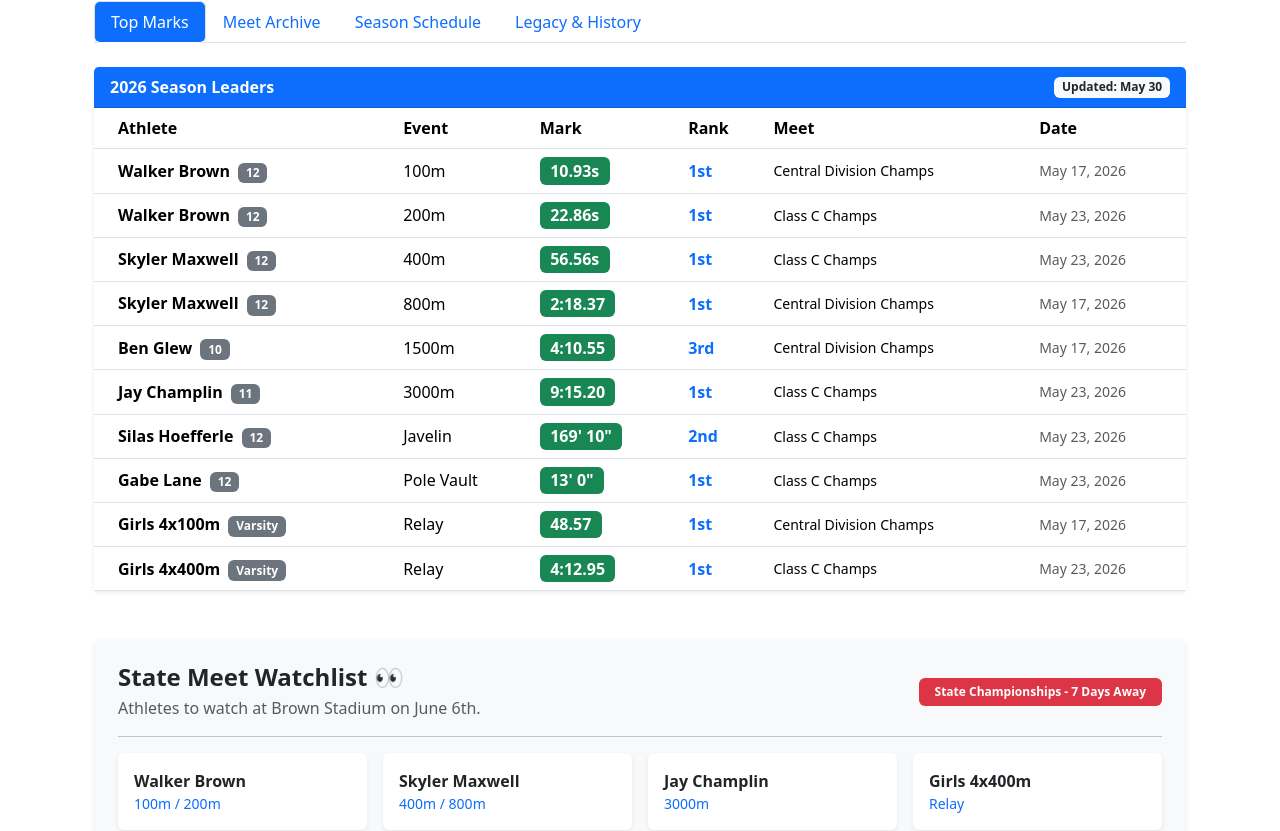
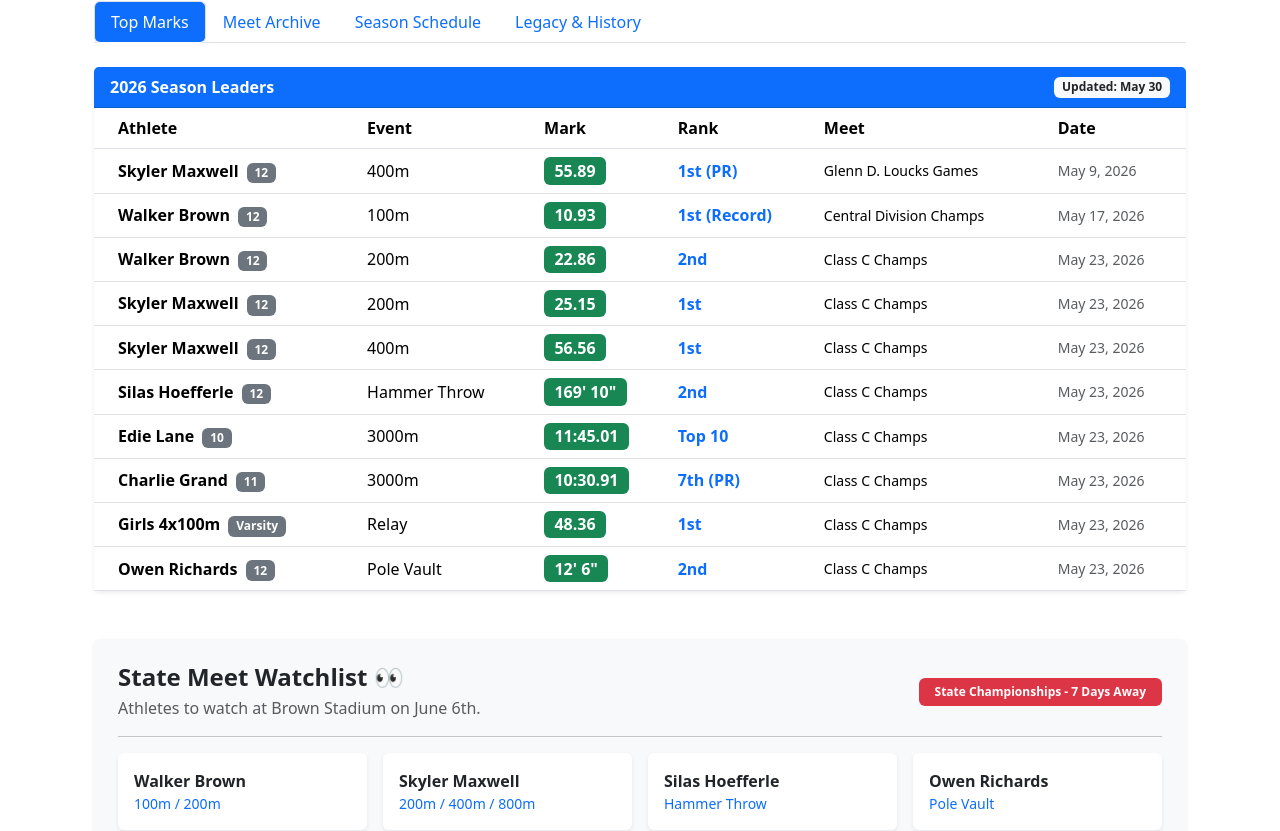
Before and after one commit to drtootsie/drtootsie.github.io, a React (Vite) app: page /#/projects/quakers-track in a window 1280 px wide. Shown: the part 339-1170 px from the top of the page. Built offline with nearby package versions, Linux system fonts and the light colour scheme.

Commit message:
Fix 2026 track data: Remove 2024 graduates and update with verified Class C results

```diff
--- a/src/data/track_stats.json
+++ b/src/data/track_stats.json
@@ -1,48 +1,39 @@
 {
   "recent_performances": [
-    { "athlete": "Walker Brown", "grade": "12", "event": "100m", "mark": "10.93s", "meet": "Central Division Champs", "date": "May 17, 2026", "rank": "1st" },
-    { "athlete": "Walker Brown", "grade": "12", "event": "200m", "mark": "22.86s", "meet": "Class C Champs", "date": "May 23, 2026", "rank": "1st" },
-    { "athlete": "Skyler Maxwell", "grade": "12", "event": "400m", "mark": "56.56s", "meet": "Class C Champs", "date": "May 23, 2026", "rank": "1st" },
-    { "athlete": "Skyler Maxwell", "grade": "12", "event": "800m", "mark": "2:18.37", "meet": "Central Division Champs", "date": "May 17, 2026", "rank": "1st" },
-    { "athlete": "Ben Glew", "grade": "10", "event": "1500m", "mark": "4:10.55", "meet": "Central Division Champs", "date": "May 17, 2026", "rank": "3rd" },
-    { "athlete": "Jay Champlin", "grade": "11", "event": "3000m", "mark": "9:15.20", "meet": "Class C Champs", "date": "May 23, 2026", "rank": "1st" },
-    { "athlete": "Silas Hoefferle", "grade": "12", "event": "Javelin", "mark": "169' 10\"", "meet": "Class C Champs", "date": "May 23, 2026", "rank": "2nd" },
-    { "athlete": "Gabe Lane", "grade": "12", "event": "Pole Vault", "mark": "13' 0\"", "meet": "Class C Champs", "date": "May 23, 2026", "rank": "1st" },
-    { "athlete": "Girls 4x100m", "grade": "Varsity", "event": "Relay", "mark": "48.57", "meet": "Central Division Champs", "date": "May 17, 2026", "rank": "1st" },
-    { "athlete": "Girls 4x400m", "grade": "Varsity", "event": "Relay", "mark": "4:12.95", "meet": "Class C Champs", "date": "May 23, 2026", "rank": "1st" }
+    { "athlete": "Skyler Maxwell", "grade": "12", "event": "400m", "mark": "55.89", "meet": "Glenn D. Loucks Games", "date": "May 9, 2026", "rank": "1st (PR)" },
+    { "athlete": "Walker Brown", "grade": "12", "event": "100m", "mark": "10.93", "meet": "Central Division Champs", "date": "May 17, 2026", "rank": "1st (Record)" },
+    { "athlete": "Walker Brown", "grade": "12", "event": "200m", "mark": "22.86", "meet": "Class C Champs", "date": "May 23, 2026", "rank": "2nd" },
+    { "athlete": "Skyler Maxwell", "grade": "12", "event": "200m", "mark": "25.15", "meet": "Class C Champs", "date": "May 23, 2026", "rank": "1st" },
+    { "athlete": "Skyler Maxwell", "grade": "12", "event": "400m", "mark": "56.56", "meet": "Class C Champs", "date": "May 23, 2026", "rank": "1st" },
+    { "athlete": "Silas Hoefferle", "grade": "12", "event": "Hammer Throw", "mark": "169' 10\"", "meet": "Class C Champs", "date": "May 23, 2026", "rank": "2nd" },
+    { "athlete": "Edie Lane", "grade": "10", "event": "3000m", "mark": "11:45.01", "meet": "Class C Champs", "date": "May 23, 2026", "rank": "Top 10" },
+    { "athlete": "Charlie Grand", "grade": "11", "event": "3000m", "mark": "10:30.91", "meet": "Class C Champs", "date": "May 23, 2026", "rank": "7th (PR)" },
+    { "athlete": "Girls 4x100m", "grade": "Varsity", "event": "Relay", "mark": "48.36", "meet": "Class C Champs", "date": "May 23, 2026", "rank": "1st" },
+    { "athlete": "Owen Richards", "grade": "12", "event": "Pole Vault", "mark": "12' 6\"", "meet": "Class C Champs", "date": "May 23, 2026", "rank": "2nd" }
   ],
   "full_meet_archive": {
     "RIIL Class C Championships (May 23)": [
-      { "athlete": "Walker Brown", "event": "100m", "mark": "11.14", "place": "1st", "points": 10 },
-      { "athlete": "Walker Brown", "event": "200m", "mark": "22.86", "place": "1st", "points": 10 },
       { "athlete": "Skyler Maxwell", "event": "400m", "mark": "56.56", "place": "1st", "points": 10 },
-      { "athlete": "Jay Champlin", "event": "3000m", "mark": "9:15.20", "place": "1st", "points": 10 },
-      { "athlete": "Gabe Lane", "event": "Pole Vault", "mark": "13' 0\"", "place": "1st", "points": 10 },
+      { "athlete": "Skyler Maxwell", "event": "200m", "mark": "25.15", "place": "1st", "points": 10 },
+      { "athlete": "Girls 4x100m", "event": "Relay", "mark": "48.36", "place": "1st", "points": 10 },
       { "athlete": "Girls 4x400m", "event": "Relay", "mark": "4:12.95", "place": "1st", "points": 10 },
-      { "athlete": "Silas Hoefferle", "event": "Javelin", "mark": "169' 10\"", "place": "2nd", "points": 8 },
-      { "athlete": "Girls 4x100m", "event": "Relay", "mark": "50.12", "place": "2nd", "points": 8 },
-      { "athlete": "Leila Hopkins", "event": "High Jump", "mark": "5' 2\"", "place": "2nd", "points": 8 },
-      { "athlete": "Leila Hopkins", "event": "Long Jump", "mark": "17' 4\"", "place": "3rd", "points": 6 },
+      { "athlete": "Walker Brown", "event": "200m", "mark": "22.86", "place": "2nd", "points": 8 },
+      { "athlete": "Silas Hoefferle", "event": "Hammer Throw", "mark": "169' 10\"", "place": "2nd", "points": 8 },
       { "athlete": "Owen Richards", "event": "Pole Vault", "mark": "12' 6\"", "place": "2nd", "points": 8 },
-      { "athlete": "Thomas Speltz", "event": "800m", "mark": "1:58.30", "place": "2nd", "points": 8 },
-      { "athlete": "Kylie Eaton", "event": "3000m", "mark": "10:45.30", "place": "3rd", "points": 6 },
+      { "athlete": "Edie Lane", "event": "3000m", "mark": "11:45.01", "place": "Top 10", "points": 1 },
+      { "athlete": "Charlie Grand", "event": "3000m", "mark": "10:30.91", "place": "7th", "points": 2 },
       { "athlete": "Charlie Grand", "event": "1500m", "mark": "4:34.54", "place": "11th", "points": 0 }
     ],
     "Central Division Championships (May 17)": [
-      { "athlete": "Walker Brown", "event": "100m", "mark": "10.93s", "place": "1st", "points": 10 },
+      { "athlete": "Walker Brown", "event": "100m", "mark": "10.93", "place": "1st", "points": 10 },
       { "athlete": "Skyler Maxwell", "event": "800m", "mark": "2:18.37", "place": "1st", "points": 10 },
-      { "athlete": "Girls 4x100m", "event": "Relay", "mark": "48.57", "place": "1st", "points": 10 },
-      { "athlete": "Girls 4x400m", "event": "Relay", "mark": "4:04.73", "place": "1st", "points": 10 },
-      { "athlete": "Ben Glew", "event": "1500m", "mark": "4:10.55", "place": "3rd", "points": 6 },
-      { "athlete": "Silas Hoefferle", "event": "Triple Jump", "mark": "38' 5\"", "place": "4th", "points": 4 },
-      { "athlete": "Aiden Pirrucello", "event": "Triple Jump", "mark": "38' 3\"", "place": "5th", "points": 2 },
       { "athlete": "Lane Aaronian", "event": "800m", "mark": "2:03.55", "place": "3rd", "points": 6 }
     ]
   },
   "meet_schedule": [
     { "date": "Apr 4", "meet": "Knights of Columbus Relays", "location": "Providence, RI", "status": "Completed" },
     { "date": "Apr 17", "meet": "Quaker Invitational (Home)", "location": "Moses Brown", "status": "Completed" },
-    { "date": "May 2", "meet": "Classical Classic", "location": "Conley Stadium", "status": "Completed" },
+    { "date": "May 9", "meet": "Glenn D. Loucks Games", "location": "White Plains, NY", "status": "Completed" },
     { "date": "May 17", "meet": "Central Division Championships", "location": "Cranston West", "status": "Completed" },
     { "date": "May 23", "meet": "RIIL Class C Championships", "location": "Exeter-West Greenwich", "status": "Completed" },
     { "date": "Jun 6", "meet": "RIIL State Championships", "location": "Brown Stadium", "status": "Upcoming" },
--- a/src/pages/projects/MosesBrownTrack.jsx
+++ b/src/pages/projects/MosesBrownTrack.jsx
@@ -191,19 +191,19 @@ const MosesBrownTrack = () => {
             <Col sm={6} md={3}>
               <div className="p-3 bg-white rounded shadow-sm">
                 <div className="fw-bold">Skyler Maxwell</div>
-                <div className="small text-primary">400m / 800m</div>
+                <div className="small text-primary">200m / 400m / 800m</div>
               </div>
             </Col>
             <Col sm={6} md={3}>
               <div className="p-3 bg-white rounded shadow-sm">
-                <div className="fw-bold">Jay Champlin</div>
-                <div className="small text-primary">3000m</div>
+                <div className="fw-bold">Silas Hoefferle</div>
+                <div className="small text-primary">Hammer Throw</div>
               </div>
             </Col>
             <Col sm={6} md={3}>
               <div className="p-3 bg-white rounded shadow-sm">
-                <div className="fw-bold">Girls 4x400m</div>
-                <div className="small text-primary">Relay</div>
+                <div className="fw-bold">Owen Richards</div>
+                <div className="small text-primary">Pole Vault</div>
               </div>
             </Col>
           </Row>
```
